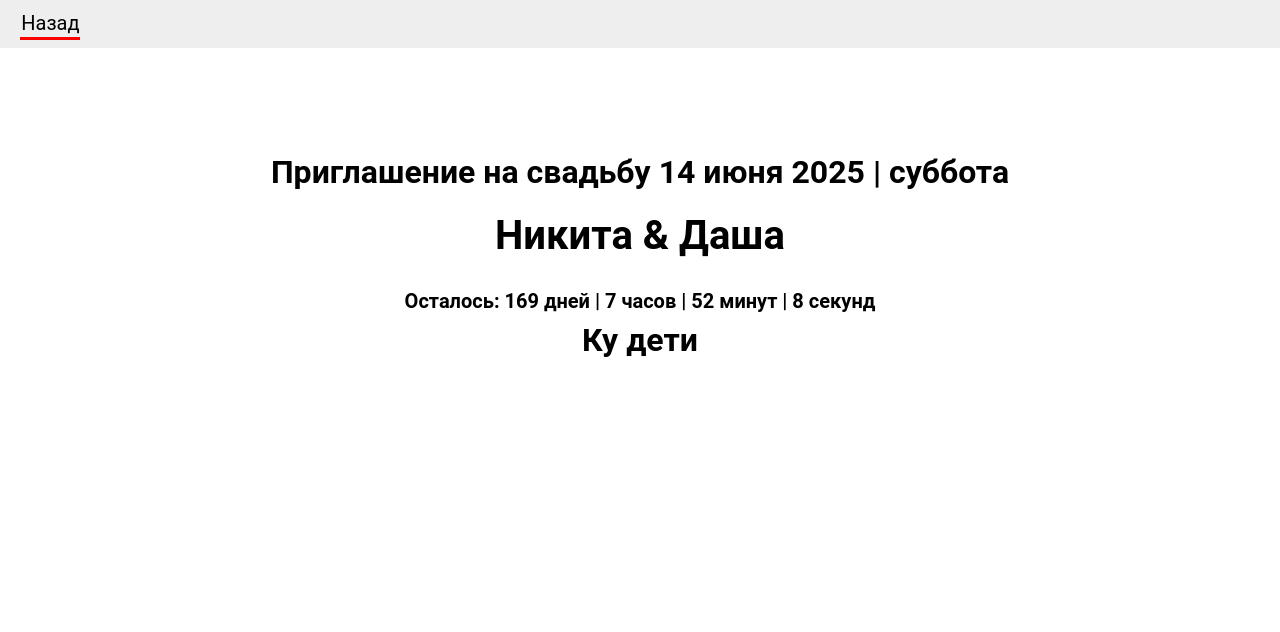
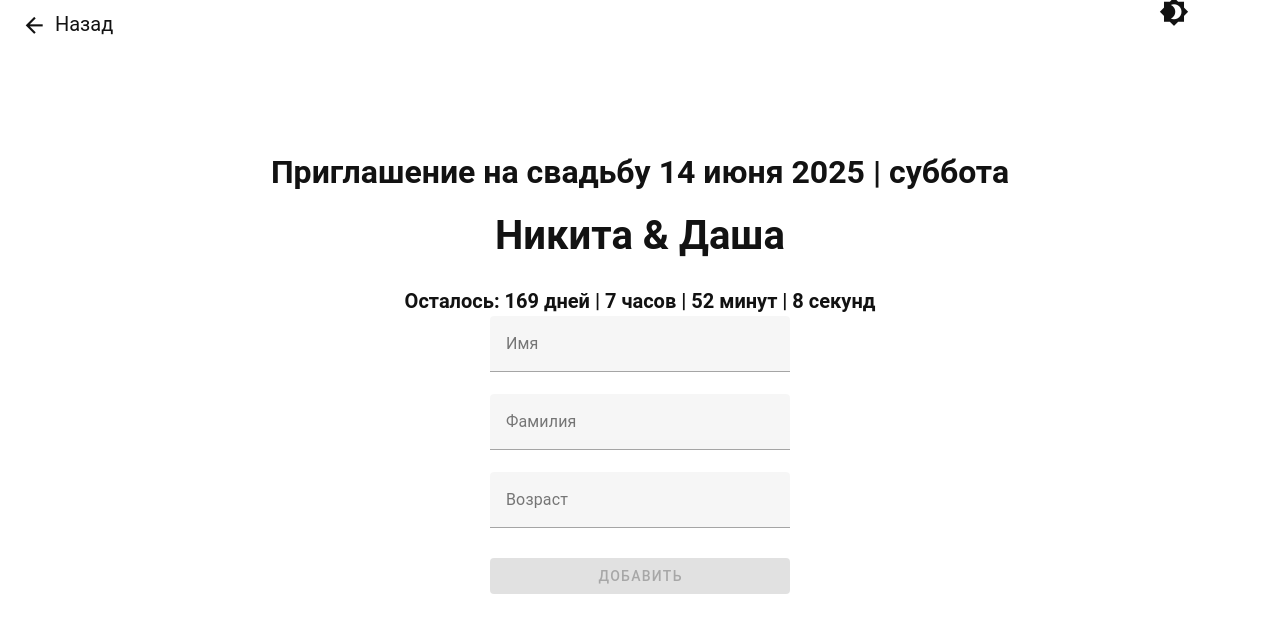
Before and after one commit to Narbert773/wedding, a Vue app in the folder frontend/: page /#/kids in a window 1280 px wide. Shown: the top 632 px of the page. Built offline with nearby package versions, Linux system fonts and the light colour scheme.

Commit message:
Добавил интерфесы

```diff
--- a/frontend/package.json
+++ b/frontend/package.json
@@ -9,6 +9,7 @@
     "preview": "vite preview"
   },
   "dependencies": {
+    "@mdi/font": "^7.4.47",
     "saas": "^1.0.0",
     "vue": "^3.4.37",
     "vue-router": "^4.5.0",
--- a/frontend/src/App.vue
+++ b/frontend/src/App.vue
@@ -1,9 +1,13 @@
 <template>
-  <div class="app">
-    <Toolbar />
+  <div :class="['app', theme]">
+    <Toolbar class="toolbar" />
     <h1 class="h1">Приглашение на свадьбу 14 июня 2025 | суббота</h1>
     <h2 class="h2">Никита & Даша</h2>
     <Timer />
+    <div class="theme-container">
+      <v-icon v-if="theme === 'light'" class="theme-icon" icon="mdi-brightness-4" start @click="toggleTheme"></v-icon>
+      <v-icon v-if="theme === 'dark'" class="theme-icon" icon="mdi-brightness-6" start @click="toggleTheme"></v-icon>
+    </div>
     <router-view />
   </div>
 </template>
@@ -11,28 +15,46 @@
 <script setup lang="ts">
 import Timer from './components/Timer.vue';
 import Toolbar from './components/Toolbar.vue';
+
+import { onMounted, ref } from 'vue';
+
+const theme = ref('light');
+
+const toggleTheme = () => {
+  theme.value = theme.value === 'dark' ? 'light' : 'dark';
+  localStorage.setItem('theme', theme.value);
+};
+
+onMounted(() => {
+  const savedTheme = localStorage.getItem('theme');
+  theme.value = savedTheme || 'light';
+});
 </script>
 
 <style scoped lang="scss">
-html,
-body {
-  margin: 0;
-  padding: 0;
-  overflow: hidden;
-  width: 100%;
-  height: 100%;
-}
-
 .app {
   width: 100%;
   height: 100vh;
   display: flex;
   align-items: center;
   flex-direction: column;
+  position: relative;
+  transition: background-color 0.4s ease-in-out, color 0.4s ease-in-out;
 
   .h2 {
     margin-top: 10px;
     font-size: 40px;
   }
+
+  .theme-container {
+    position: absolute;
+    top: 1.5%;
+    right: 5%;
+    transform: translate(-50%, -50%);
+
+    .theme-icon {
+      font-size: 30px;
+    }
+  }
 }
 </style>
--- a/frontend/src/assets/main.scss
+++ b/frontend/src/assets/main.scss
@@ -14,9 +14,43 @@ body {
 
 .link {
   text-decoration: none;
-  color: black;
+  color: #121212;
 }
 
 .h3 {
   margin-top: 150px;
 }
+
+.app.light {
+  background-color: white;
+  color: #121212;
+}
+
+.app.dark {
+  background-color: #121212;
+  color: white;
+}
+
+.app.light .toolbar {
+  background-color: white;
+  color: #121212;
+  transition: background-color 0.4s ease-in-out, color 0.4s ease-in-out;
+}
+
+.app.dark .toolbar {
+  background-color: #121212;
+  color: white;
+  transition: background-color 0.4s ease-in-out, color 0.4s ease-in-out;
+}
+
+.app.light .link {
+  background-color: white;
+  color: #121212;
+  transition: background-color 0.4s ease-in-out, color 0.4s ease-in-out;
+}
+
+.app.dark .link {
+  background-color: #121212;
+  color: white;
+  transition: background-color 0.4s ease-in-out, color 0.4s ease-in-out;
+}
--- a/frontend/src/components/EntryForm.vue
+++ b/frontend/src/components/EntryForm.vue
@@ -1,22 +1,28 @@
 <template>
-  <v-sheet class="mx-auto" width="300">
-    <v-form @submit.prevent="submitForm" :disabled="isFormSubmitted">
-      <v-text-field v-model="firstName" :rules="firstNameRules" label="Имя"></v-text-field>
-      <v-text-field v-model="lastName" :rules="lastNameRules" label="Фамилия"></v-text-field>
-      <v-btn class="mt-2" type="submit" block :disabled="isDisabled">Добавить</v-btn>
-    </v-form>
-  </v-sheet>
+  <div class="form-border">
+    <v-sheet class="mx-auto" width="300">
+      <v-form @submit.prevent="submitForm" :disabled="isFormSubmitted">
+        <v-text-field v-model="guest.name" :rules="firstNameRules" label="Имя"></v-text-field>
+        <v-text-field v-model="guest.lastName" :rules="lastNameRules" label="Фамилия"></v-text-field>
+        <v-btn class="mt-2" type="submit" block :disabled="isDisabled">Добавить</v-btn>
+      </v-form>
+    </v-sheet>
+  </div>
 </template>
 
 <script setup lang="ts">
 import { ref, watch } from 'vue';
+import { Guest } from '../interfaces/guest.interface.ts';
 
-const firstName = ref('');
-const lastName = ref('');
+const guest = ref<Guest>({
+  id: 0,
+  name: '',
+  lastName: '',
+});
+
 const isDisabled = ref(true);
 const isFormSubmitted = ref(false);
 
-const props = defineProps<{ index?: number }>();
 const emit = defineEmits(['formSubmitted']);
 
 const firstNameRules = [
@@ -33,24 +39,24 @@ const lastNameRules = [
   },
 ];
 
-watch([firstName, lastName], () => {
-  isDisabled.value = firstName.value.trim().length === 0 || lastName.value.trim().length === 0;
-});
+watch(
+  () => guest.value,
+  () => {
+    isDisabled.value = guest.value.name.trim().length === 0 || guest.value.lastName.trim().length === 0;
+  },
+  { deep: true }
+);
 
 async function submitForm() {
-  const formData = {
-    firstName: firstName.value,
-    lastName: lastName.value,
-  };
   try {
     await new Promise((resolve) => setTimeout(resolve, 300));
-    alert(`Гость ${firstName.value} ${lastName.value} успешно добавлен`);
+    alert(`Гость ${guest.value.name} ${guest.value.lastName} успешно добавлен`);
     isFormSubmitted.value = true;
     isDisabled.value = true;
-    emit('formSubmitted', props.index);
+    emit('formSubmitted', guest.value.id);
   } catch (error) {
-    if (props.index !== undefined) {
-      console.error(`Ошибка при отправке данных для гостя №${props.index + 1}:`, error);
+    if (guest.value.id !== undefined) {
+      console.error(`Ошибка при отправке данных для гостя №${guest.value.id + 1}:`, error);
     }
     alert('Ошибка при отправке данных!');
   }
@@ -60,5 +66,11 @@ async function submitForm() {
 <style scoped lang="scss">
 .mx-auto {
   margin-top: 100px;
+  border-radius: 10px;
+}
+
+.form-border {
+  border: 5px solid white;
+  padding: 10px;
 }
 </style>
--- /dev/null
+++ b/frontend/src/components/KidsForm.vue
@@ -0,0 +1,77 @@
+<template>
+  <div class="form-border">
+    <v-sheet class="mx-auto" width="300">
+      <v-form @submit.prevent="submitForm" :disabled="isFormSubmitted">
+        <v-text-field v-model="kidsName" :rules="kidsFirstNameRules" label="Имя"></v-text-field>
+        <v-text-field v-model="kidsLastName" :rules="kidsLastNameRules" label="Фамилия"></v-text-field>
+        <v-text-field v-model="kidsAge" :rules="kidsAgeRules" label="Возраст"></v-text-field>
+        <v-btn class="mt-2" type="submit" block :disabled="isDisabled">Добавить</v-btn>
+      </v-form>
+    </v-sheet>
+  </div>
+</template>
+
+<script setup lang="ts">
+import { ref, watch } from 'vue';
+
+const kidsName = ref('');
+const kidsLastName = ref('');
+const kidsAge = ref('');
+const isDisabled = ref(true);
+const isFormSubmitted = ref(false);
+const rulesText = ref('');
+
+const kidsFirstNameRules = [requiredFieldRule('Необходимо внести имя')];
+const kidsLastNameRules = [requiredFieldRule('Необходимо внести фамилию')];
+
+const props = defineProps<{ index?: number }>();
+const emit = defineEmits(['formSubmitted']);
+
+function requiredFieldRule(errorMessage: string) {
+  return (value: string) => {
+    if (value) {
+      rulesText.value = '';
+      return true;
+    }
+    rulesText.value = errorMessage;
+    return errorMessage;
+  };
+}
+
+const kidsAgeRules = [
+  (value: string) => {
+    const numericValue = Number(value);
+
+    if (isNaN(numericValue) || !Number.isInteger(numericValue)) {
+      return (rulesText.value = 'Необходимо ввести число');
+    } else if (numericValue > 13) {
+      return (rulesText.value = 'Это уже не ребенок :)');
+    }
+    rulesText.value = '';
+    return true;
+  },
+];
+
+watch([kidsName, kidsLastName, kidsAge, rulesText], () => {
+  isDisabled.value = kidsName.value.trim().length === 0 || kidsLastName.value.trim().length === 0 || kidsAge.value.length === 0 || rulesText.value.length !== 0;
+});
+
+async function submitForm() {
+  const formData = {
+    kidsFirstName: kidsName.value,
+    kidsLastName: kidsLastName.value,
+  };
+  try {
+    await new Promise((resolve) => setTimeout(resolve, 300));
+    alert(`${kidsName.value} ${kidsLastName.value} успешно добавлен`);
+    isFormSubmitted.value = true;
+    isDisabled.value = true;
+    emit('formSubmitted', props.index);
+  } catch (error) {
+    if (props.index !== undefined) {
+      console.error(`Ошибка при отправке данных для №${props.index + 1}:`, error);
+    }
+    alert('Ошибка при отправке данных!');
+  }
+}
+</script>
--- a/frontend/src/components/Toolbar.vue
+++ b/frontend/src/components/Toolbar.vue
@@ -1,7 +1,9 @@
 <template>
   <v-toolbar density="compact" class="toolbar">
     <v-btn v-if="showBackButton" class="back-btn"
-      ><v-toolbar-title class="title"><router-link to="/" class="link">Назад</router-link></v-toolbar-title>
+      ><v-toolbar-title class="toolbar-title"
+        ><router-link to="/" class="link"><v-icon icon="mdi-arrow-left" start></v-icon>Назад</router-link></v-toolbar-title
+      >
     </v-btn>
   </v-toolbar>
 </template>
@@ -18,9 +20,5 @@ const showBackButton = computed(() => route.path !== '/');
 <style scoped lang="scss">
 .toolbar {
   margin-bottom: 100px;
-
-  .title {
-    border-bottom: 3px solid red;
-  }
 }
 </style>
--- /dev/null
+++ b/frontend/src/interfaces/guest.interface.ts
@@ -0,0 +1,5 @@
+export interface Guest {
+  id: number;
+  name: string;
+  lastName: string;
+}
--- /dev/null
+++ b/frontend/src/interfaces/kid.interface.ts
@@ -0,0 +1,6 @@
+export interface Kid {
+  id: number;
+  name: string;
+  lastName: string;
+  age: string | number;
+}
--- a/frontend/src/main.ts
+++ b/frontend/src/main.ts
@@ -4,12 +4,16 @@ import 'vuetify/styles';
 import { createVuetify } from 'vuetify';
 import * as components from 'vuetify/components';
 import * as directives from 'vuetify/directives';
+import '@mdi/font/css/materialdesignicons.css';
 import './assets/main.scss';
 import App from './App.vue';
 
 const vuetify = createVuetify({
   components,
   directives,
+  icons: {
+    defaultSet: 'mdi',
+  },
 });
 
 createApp(App).use(vuetify).use(router).mount('#app');
--- a/frontend/src/pages/KidsPage.vue
+++ b/frontend/src/pages/KidsPage.vue
@@ -1,7 +1,9 @@
 <template>
-  <h1>Ку дети</h1>
+  <KidsForm />
 </template>
 
-<script setup lang="ts"></script>
+<script setup lang="ts">
+import KidsForm from '../components/KidsForm.vue';
+</script>
 
 <style scoped lang="scss"></style>
--- a/frontend/src/pages/PluralPage.vue
+++ b/frontend/src/pages/PluralPage.vue
@@ -109,7 +109,7 @@ function handleFormSubmitted(index: number) {
       height: fit-content;
 
       .guest-number {
-        margin: 55px auto auto;
+        margin: auto;
       }
 
       .entry-form {
--- a/frontend/src/pages/SinglePage.vue
+++ b/frontend/src/pages/SinglePage.vue
@@ -1,7 +1,9 @@
 <template>
-  <h3 class="h3">Представтесь пожалуйста</h3>
+  <h3 class="h3">Представьтесь пожалуйста</h3>
   <Spinner :isVisible="isLoading" />
-  <EntryForm @formSubmitted="handleFormSubmitted" />
+  <transition name="fade">
+    <EntryForm v-if="isFormVisible" @formSubmitted="handleFormSubmitted" />
+  </transition>
 </template>
 
 <script setup lang="ts">
@@ -9,11 +11,12 @@ import EntryForm from '../components/EntryForm.vue';
 import Spinner from '../components/Spinner.vue';
 
 import { useRouter } from 'vue-router';
-import { ref } from 'vue';
+import { onMounted, ref } from 'vue';
 
 const router = useRouter();
 
 const isLoading = ref(false);
+const isFormVisible = ref(false);
 
 function handleFormSubmitted() {
   isLoading.value = true;
@@ -22,6 +25,25 @@ function handleFormSubmitted() {
     router.push('/main');
   }, 1000);
 }
+
+onMounted(() => {
+  setTimeout(() => {
+    isFormVisible.value = true;
+  }, 400);
+});
 </script>
 
-<style scoped lang="scss"></style>
+<style scoped lang="scss">
+.h3 {
+  margin-bottom: 10px;
+}
+
+.fade-enter-active,
+.fade-leave-active {
+  transition: opacity 0.4s ease-in-out;
+}
+.fade-enter-from,
+.fade-leave-to {
+  opacity: 0;
+}
+</style>
```
Also changed, not shown: 1 other file (tests, documents, lock files or other folders).
